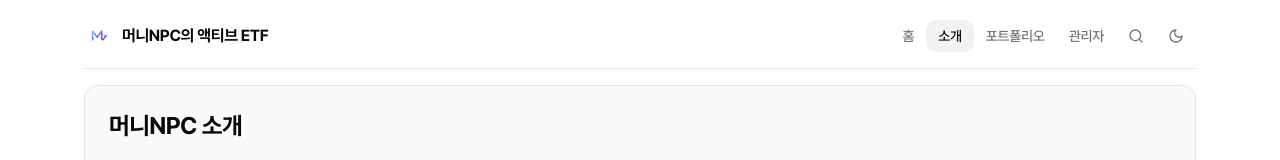
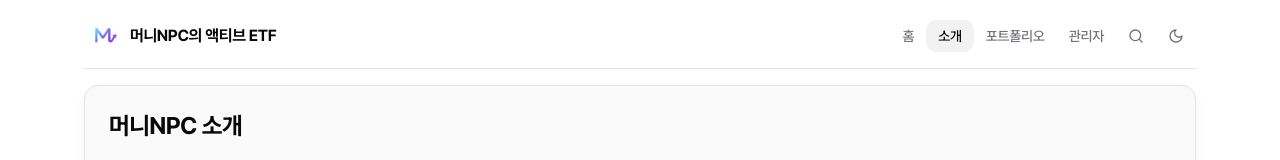
Before and after one commit to shinstory1234-hub/-, a Next.js app: page /about in a window 1280 px wide. Shown: the top 160 px of the page. Built offline with nearby package versions, Linux system fonts and the light colour scheme.

Commit message:
fix: 로고 크기 확대, 텍스트 간격 축소
Co-Authored-By: Claude Sonnet 4.6 <noreply@anthropic.com>

```diff
--- a/components/home-header.tsx
+++ b/components/home-header.tsx
@@ -16,8 +16,8 @@ export function HomeHeader() {
     <header className="space-y-3 pt-6">
       {/* 로고 + 메뉴 */}
       <div className="flex items-center justify-between">
-        <Link href="/" className="flex items-center gap-2.5">
-          <Image src="/logo.png" alt="머니NPC" width={32} height={32} className="object-contain" priority />
+        <Link href="/" className="flex items-center gap-1.5">
+          <Image src="/logo.png" alt="머니NPC" width={44} height={44} className="object-contain" priority />
           <span className="text-base font-bold tracking-tight text-foreground md:text-xl">
             머니NPC의 액티브 ETF
           </span>
--- a/components/site-header.tsx
+++ b/components/site-header.tsx
@@ -24,8 +24,8 @@ export function SiteHeader() {
   return (
     <header className="w-full pt-5 pb-4">
       <div className={cn("flex items-center justify-between", innerClass)}>
-        <Link href="/" className="flex items-center gap-2.5">
-          <Image src="/logo.png" alt="머니NPC" width={28} height={28} className="object-contain" priority />
+        <Link href="/" className="flex items-center gap-1.5">
+          <Image src="/logo.png" alt="머니NPC" width={40} height={40} className="object-contain" priority />
           <span className="text-sm font-bold tracking-tight text-foreground md:text-base">
             머니NPC의 액티브 ETF
           </span>
```
